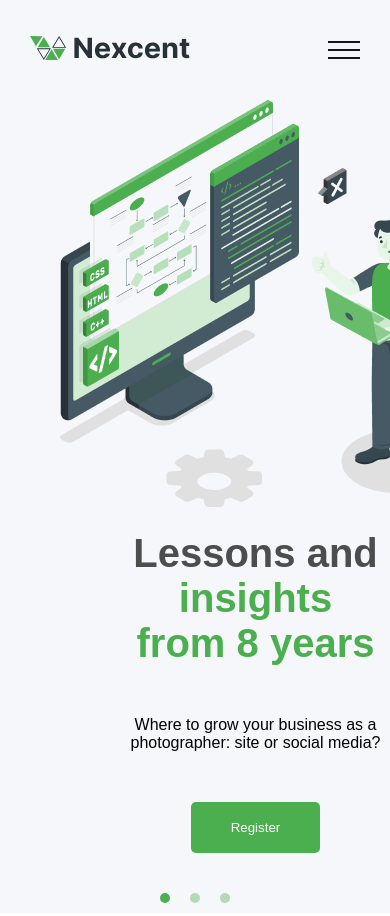
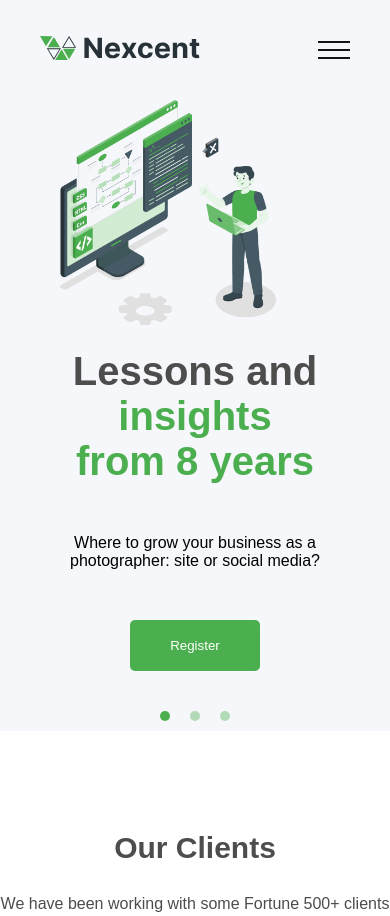
Before and after one commit to teadevsd/NEXCENT, a plain HTML site: page index.html in a window 390 px wide. Shown: the top 916 px of the page. Drawn offline with Linux system fonts and the light colour scheme.

Commit message:
Updated style.css for responsive design

```diff
--- a/style.css
+++ b/style.css
@@ -558,8 +558,8 @@ input[type="email"] {
 }
 
 
-/* ######## MEDIA-QUERY 1200px ######## */
-@media (max-width: 1200px) and (min-width: 768px) {
+/* ######## MEDIA-QUERY 1024px ######## */
+@media (max-width: 1024px) and (min-width: 768px) {
     .navlist, .registration{
         display: none;
     }
@@ -653,7 +653,7 @@ input[type="email"] {
 
 
 /* ######## MEDIA-QUERY 768px ######## */
-@media (max-width: 768px) and (min-width: 320px) {
+@media (max-width: 768px) {
     .navlist, .registration{
         display: none;
     }
@@ -774,3 +774,17 @@ input[type="email"] {
     }
 
 }
+@media (max-width: 768px) {
+    .navlist, .registration{
+        display: none;
+    }
+    .navbar{
+        display: flex;
+        justify-content: space-between;
+        align-items: center;
+        padding: 0 40px;
+    }
+    .heroimage, .bodyimg, .calenderimg, .customerimg{
+        width: 80%;
+    }
+}
```
